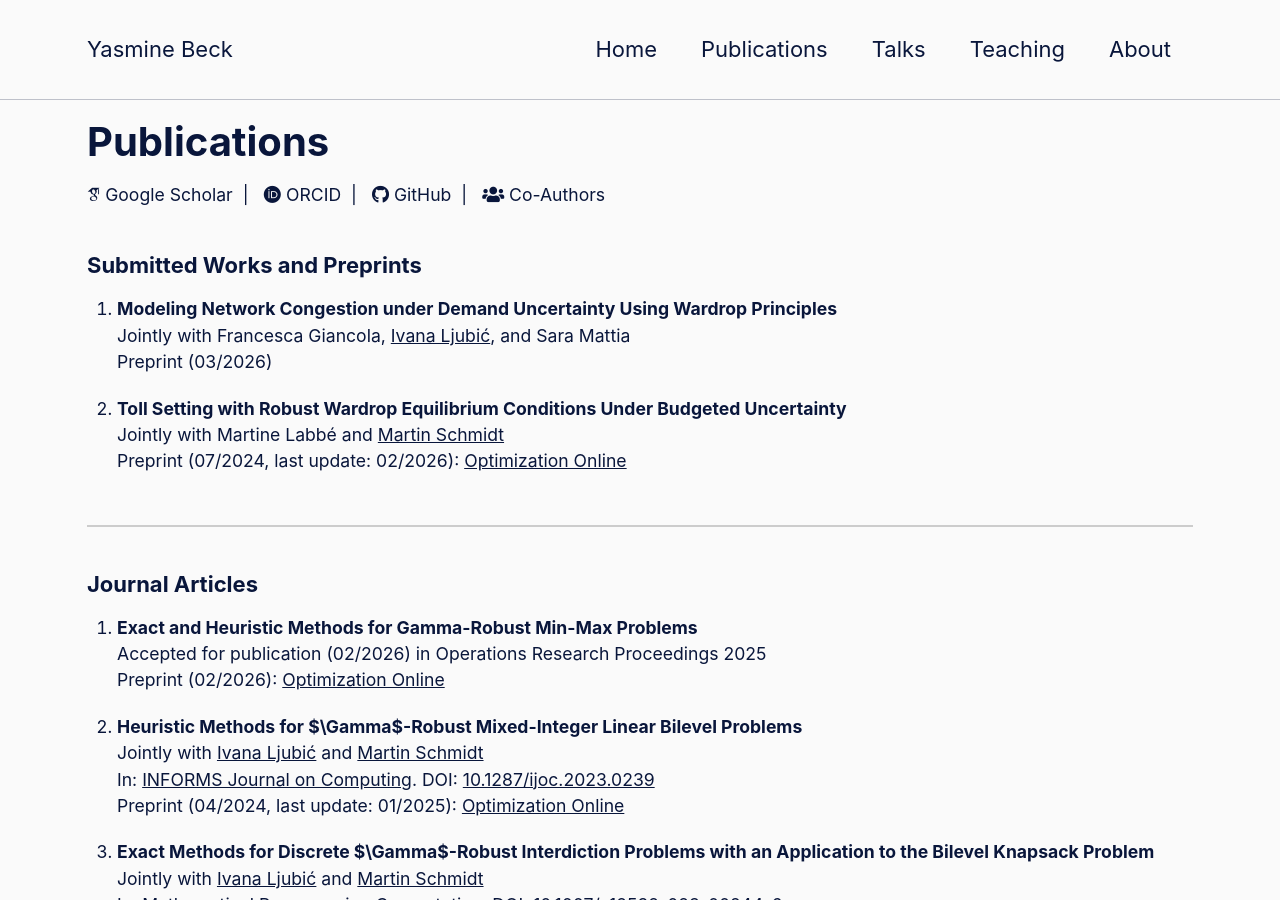
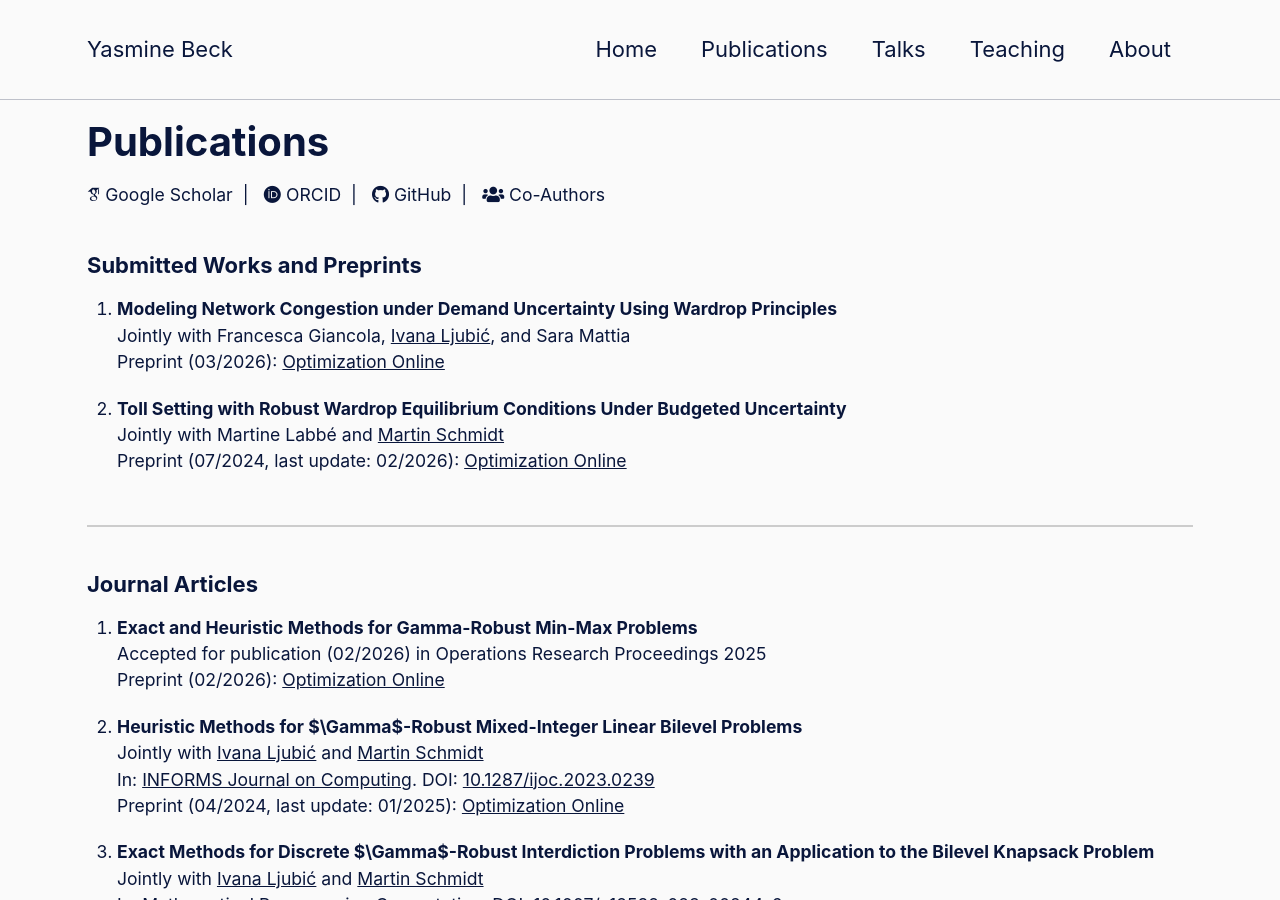
Before and after one commit to YasmineBeck/YasmineBeck.github.io, a Jekyll site: the page built from _pages/publications.html, in a window 1280 px wide and 900 px high. Built offline with Jekyll 4.4.1, drawn with Linux system fonts in a browser that asks for light colours; cached includes are drawn as plain includes; some web fonts are replaced.

Commit message:
added OO link for new preprint

```diff
--- a/_pages/publications.html
+++ b/_pages/publications.html
@@ -87,7 +87,7 @@ author_profile: false
     <li>
       <strong>Modeling Network Congestion under Demand Uncertainty Using Wardrop Principles</strong><br>
       Jointly with Francesca Giancola, <a href="https://ivanaljubic.github.io/">Ivana Ljubi&cacute;</a>, and Sara Mattia<br>
-      Preprint (03/2026)
+      Preprint (03/2026): <a href="https://optimization-online.org/?p=34014">Optimization Online</a>
     </li>
     <li>
       <strong>Toll Setting with Robust Wardrop Equilibrium Conditions Under Budgeted Uncertainty</strong><br>
```
